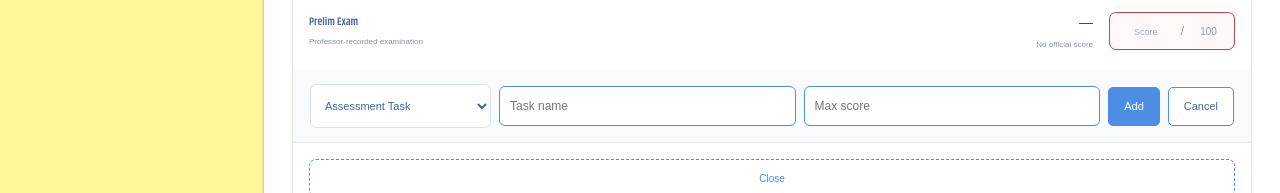
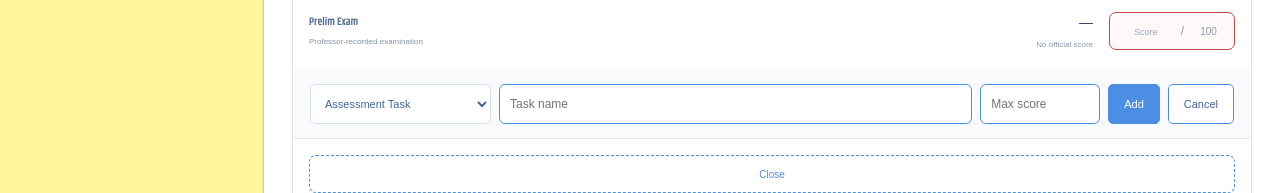
Before and after one commit to UIC-CCS-WEB-DEVELOPMENT-2026-2027/grade-compute, a React (Vite) app: page /student/subject/C101 in a window 1280 px wide. Both pictures are taken after typing "Sample", "Sample" into the empty fields and a click on the button "+ Add Custom Task". Shown: the part 973-1166 px from the top of the page. Built offline with nearby package versions, Linux system fonts and the light colour scheme.

Commit message:
adjust custom task form alignment and field layout spacing

```diff
--- a/src/components/student/CurrentTermRecord.css
+++ b/src/components/student/CurrentTermRecord.css
@@ -297,16 +297,42 @@
 .add-task-form {
     display: flex;
     flex-wrap: wrap;
-    align-items: center;
+    align-items: flex-start;
+    row-gap: 6px;
     gap: 8px;
     padding: 14px 17px;
     border-bottom: 1px solid #e3e6e9;
     background: #f8fafc;
 }
 
+.add-task-field {
+    display: flex;
+    flex-direction: column;
+    gap: 4px;
+    min-width: 0;
+    align-self: flex-start;
+}
+
+.task-name-field {
+    flex: 1 1 180px;
+}
+
+.task-max-score-field {
+    flex: 0 1 120px;
+}
+
+.add-task-field-error {
+    color: #b42318;
+    font-size: 10px;
+    line-height: 1.3;
+}
+
 .add-task-form input {
-    flex: 1;
-    min-width: 130px;
+    box-sizing: border-box;
+    flex: 0 0 auto;
+    width: 100%;
+    min-width: 0;
+    height: 40px;
     padding: 10px;
     border: 1px solid #4d8ee5;
     border-radius: 6px;
@@ -320,9 +346,16 @@
     box-shadow: 0 0 0 2px #dbeafe;
 }
 
+.add-task-form input[aria-invalid="true"] {
+    border-color: #b42318;
+    background: #fff8f8;
+}
+
 .add-task-form select {
+    box-sizing: border-box;
     width: auto;
     max-width: 100%;
+    min-height: 40px;
     padding: 10px;
     border: 1px solid #d8e1ee;
     border-radius: 6px;
@@ -332,11 +365,9 @@
     font-size: 11px;
 }
 
-.add-task-form input[type="number"] {
-    flex: 0 1 120px;
-}
-
 .add-task-form button {
+    box-sizing: border-box;
+    min-height: 40px;
     padding: 10px 15px;
     border: 1px solid #4d8ee5;
     border-radius: 5px;
--- a/src/components/student/CurrentTermRecord.jsx
+++ b/src/components/student/CurrentTermRecord.jsx
@@ -21,6 +21,7 @@ function CurrentTermRecords({ classId, term = "Prelim" }) {
     const [showAddTask, setShowAddTask] = useState(false);
     const [showBreakdown, setShowBreakdown] = useState(false);
     const [saveError, setSaveError] = useState("");
+    const [addTaskError, setAddTaskError] = useState("");
     const [invalidScoreId, setInvalidScoreId] = useState("");
 
     const classItem = dbData?.classes?.find((item) => item.id === classId);
@@ -126,11 +127,18 @@ function CurrentTermRecords({ classId, term = "Prelim" }) {
         event.preventDefault();
         const name = taskNameInput.trim();
         const maxScore = Number(taskMaxScore);
-        if (!name || !Number.isInteger(maxScore) || maxScore <= 0) {
-            setSaveError("Enter a task name and a whole-number maximum score greater than zero.");
+        if (!name) {
+            setAddTaskError("Please enter a task name.");
+            event.currentTarget.elements.namedItem("taskName")?.focus();
+            return;
+        }
+        if (!taskMaxScore || !Number.isInteger(maxScore) || maxScore <= 0) {
+            setAddTaskError("Please enter a whole-number maximum score greater than zero.");
+            event.currentTarget.elements.namedItem("taskMaxScore")?.focus();
             return;
         }
 
+        setAddTaskError("");
         const customTask = {
             id: `CUSTOM-${Date.now()}`,
             type: taskCategory,
@@ -353,7 +361,7 @@ function CurrentTermRecords({ classId, term = "Prelim" }) {
                 </section>
 
                 {showAddTask && (
-                    <form className="add-task-form" onSubmit={addCustomTask}>
+                    <form className="add-task-form" onSubmit={addCustomTask} noValidate>
                         <select
                             value={taskCategory}
                             onChange={(event) => setTaskCategory(event.target.value)}
@@ -362,27 +370,49 @@ function CurrentTermRecords({ classId, term = "Prelim" }) {
                             <option value="AT">Assessment Task</option>
                             <option value="TLA">Teaching &amp; Learning Activity</option>
                         </select>
+                        <div className="add-task-field task-name-field">
                             <input
                                 type="text"
+                                name="taskName"
                                 placeholder="Task name"
                                 value={taskNameInput}
-                            onChange={(event) => setTaskNameInput(event.target.value)}
+                                aria-invalid={addTaskError === "Please enter a task name."}
+                                onChange={(event) => {
+                                    setTaskNameInput(event.target.value);
+                                    setAddTaskError("");
+                                }}
                                 aria-label="Sandbox task name"
-                            required
                             />
+                            {addTaskError === "Please enter a task name." && (
+                                <span className="add-task-field-error" role="alert">
+                                    {addTaskError}
+                                </span>
+                            )}
+                        </div>
+                        <div className="add-task-field task-max-score-field">
                             <input
                                 type="text"
+                                name="taskMaxScore"
                                 inputMode="numeric"
                                 pattern="[0-9]*"
                                 placeholder="Max score"
                                 value={taskMaxScore}
                                 onChange={(event) => {
                                     const value = event.target.value;
-                                if (/^\d*$/.test(value)) setTaskMaxScore(value);
+                                    if (/^\d*$/.test(value)) {
+                                        setTaskMaxScore(value);
+                                        setAddTaskError("");
+                                    }
                                 }}
+                                aria-invalid={addTaskError.startsWith("Please enter a whole-number")}
                                 aria-label="Maximum score"
-                            required
                             />
+                            {addTaskError.startsWith("Please enter a whole-number") && (
+                                <span className="add-task-field-error" role="alert">
+                                    {addTaskError}
+                                </span>
+                            )}
+                        </div>
                         <button type="submit">Add</button>
                         <button
                             type="button"
@@ -391,6 +421,7 @@ function CurrentTermRecords({ classId, term = "Prelim" }) {
                                 setShowAddTask(false);
                                 setTaskNameInput("");
                                 setTaskMaxScore("");
+                                setAddTaskError("");
                             }}
                         >
                             Cancel
@@ -406,6 +437,7 @@ function CurrentTermRecords({ classId, term = "Prelim" }) {
                     className="add-task-button"
                     onClick={() => {
                         setSaveError("");
+                        setAddTaskError("");
                         setShowAddTask((shown) => !shown);
                     }}
                     aria-expanded={showAddTask}
```
Lines whose indentation alone changed are shown as unchanged.
